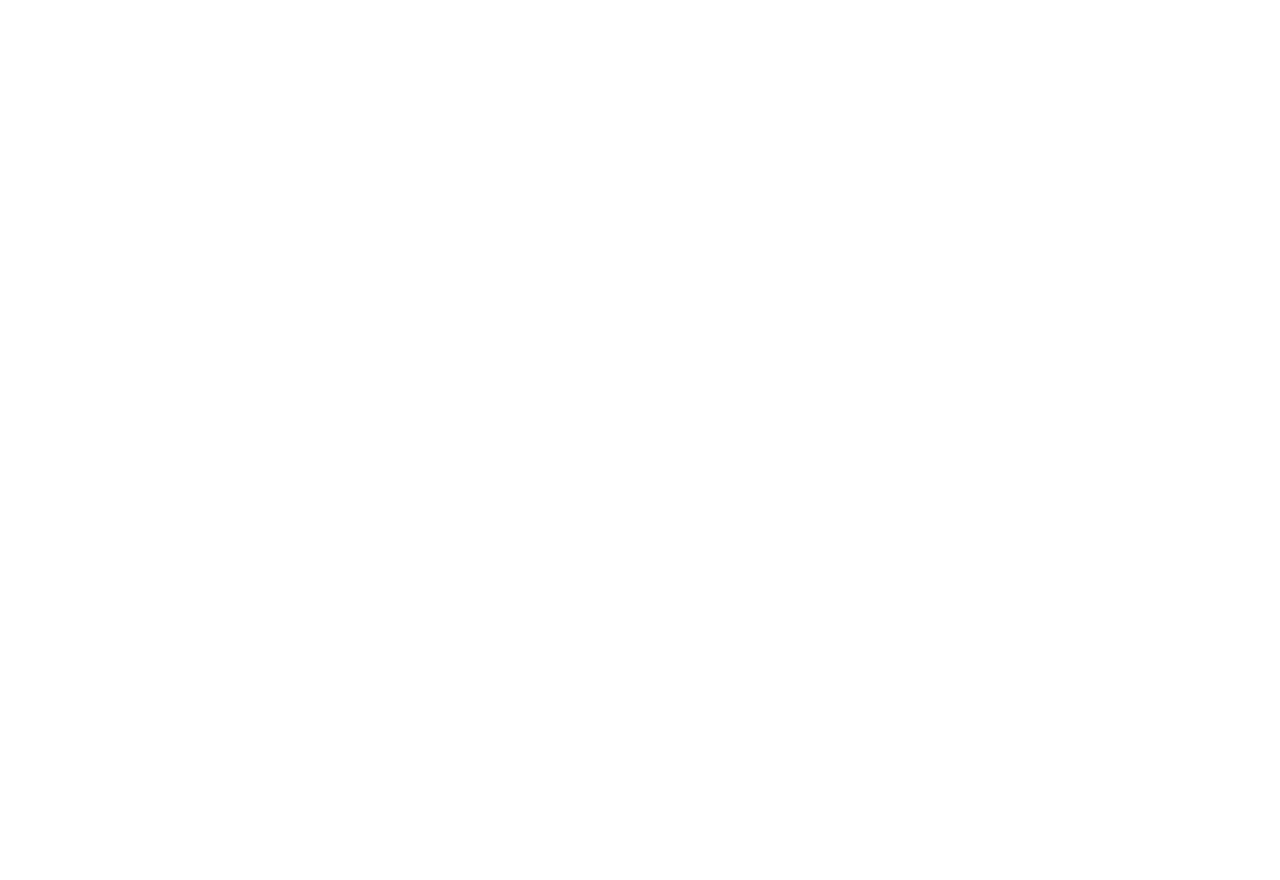
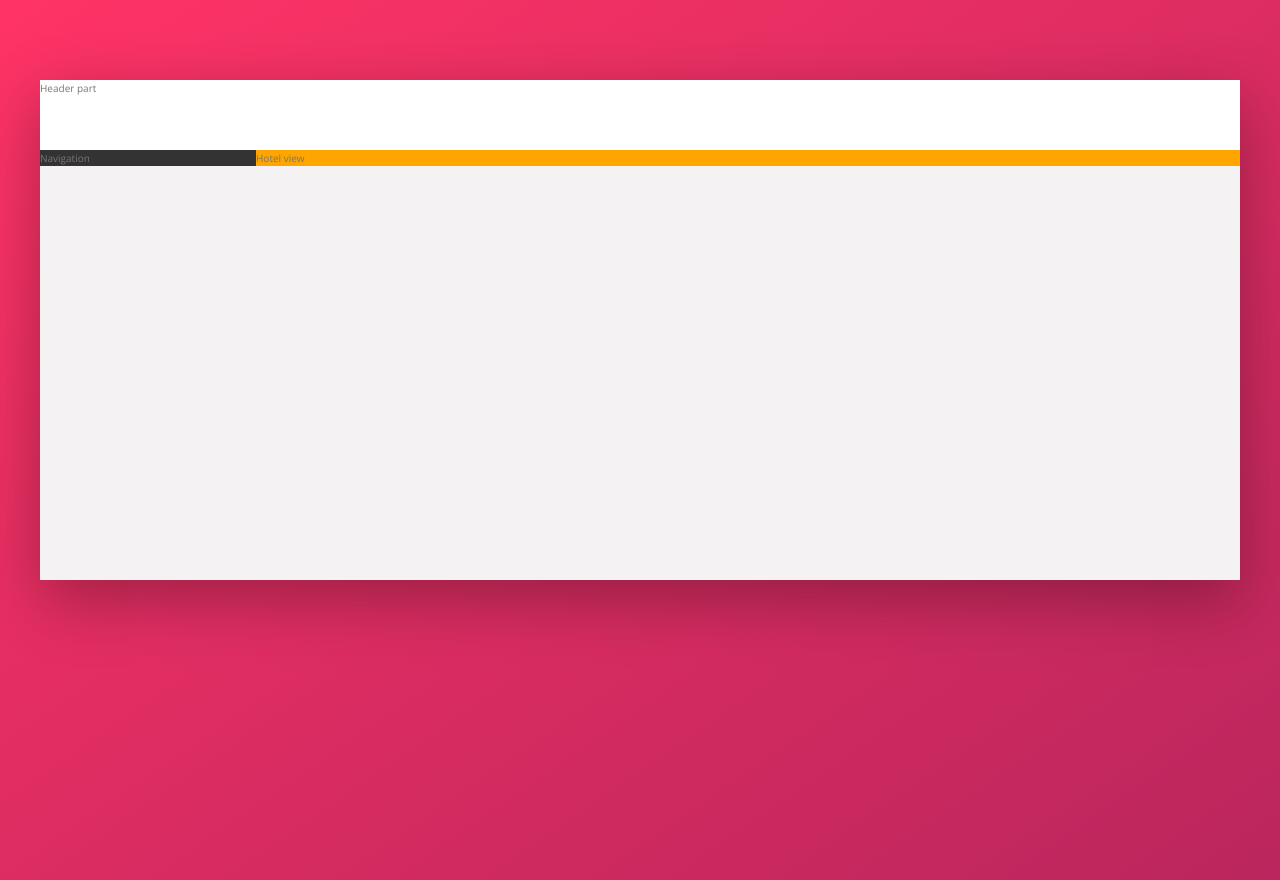
Before and after one commit to singhvikram26/Trillo, a website: page index.html in a window 1280 px wide. Before the commit the page ends 800 px from the top, so only its background shows below. Drawn offline with nearby package versions, Linux system fonts and the light colour scheme.

Commit message:
building layout structure completed

```diff
--- a/index.html
+++ b/index.html
@@ -11,6 +11,18 @@
         <title>trillo &mdash; Your all-in-one booking app</title>
     </head>
     <body>
-
+        <div class="container">
+            <div class="header">
+                Header part
+            </div>
+            <div class="content">
+                <nav class="sidebar">
+                    Navigation
+                </nav>
+                <main class="hotel-view">
+                    Hotel view
+                </main>
+            </div>
+        </div>
     </body>
 </html>
--- /dev/null
+++ b/sass/_base.scss
@@ -0,0 +1,62 @@
+/*
+COLORS
+
+Primary: #eb2f64
+Primary light: #FF3366
+Primary dark: #BA265D
+
+Grey light 1: #faf9f9
+Grey light 2: #f4f2f2
+Grey light 3: #f0eeee
+Grey light 4: #ccc
+
+Grey dark 1: #333
+Grey dark 2: #777
+Grey dark 3: #999
+
+*/
+:root{
+    --color-primary: #eb2f64;
+    --color-primary-dark: #BA265D;
+    --color-primary-light: #FF3366;
+
+    --color-grey-light-1: #faf9f9;
+    --color-grey-light-2: #f4f2f2;
+    --color-grey-light-3: #f0eeee;
+    --color-grey-light-4: #ccc;
+
+    --color-grey-dark-1: #333;
+    --color-grey-dark-2: #777;
+    --color-grey-dark-3: #999;
+
+    --shadow-dark:0 2rem 6rem rgba(0, 0, 0, .3);
+
+}
+
+*{
+    margin: 0;
+    padding: 0;
+}
+
+*,
+*::before,
+*::after{
+    box-sizing: inherit;
+}
+
+html{
+    box-sizing: border-box;
+    font-size: 62.5%;
+}
+
+body{
+    font-family: 'Open Sans', sans-serif;
+    font-weight: 400;
+    line-height: 1.6;
+    background-image: linear-gradient(to right bottom, var(--color-primary-light), var(--color-primary-dark));
+    background-size: cover;
+    min-height: 100vh;
+    background-repeat: no-repeat;
+    color: var(--color-grey-dark-2);
+
+}
--- /dev/null
+++ b/sass/_layout.scss
@@ -0,0 +1,32 @@
+.container{
+    max-width: 120rem;
+    margin: 8rem auto;
+    background-color: var(--color-grey-light-2);
+    box-shadow: var(--shadow-dark);
+    min-height: 50rem;
+}
+
+.header{
+    height: 7rem;
+    background-color: #fff;
+    border-bottom: var(--color-grey-light-2);
+}
+
+.content{
+    display: flex;
+}
+
+.sidebar{
+    background-color: var(--color-grey-dark-1);
+
+    //flex: element-grow element-shrink flex-basis
+    flex: 0 0 18%;
+}
+
+.hotel-view{
+    background-color: #fff;
+    background-color: orange;
+
+    //this will fill the remaining place available in content box this is 82%
+    flex: 1;
+}
--- a/sass/main.scss
+++ b/sass/main.scss
@@ -1,17 +1,3 @@
-/*
-COLORS
-
-Primary: #eb2f64
-Primary light: #FF3366
-Primary dark: #BA265D
-
-Grey light 1: #faf9f9
-Grey light 2: #f4f2f2
-Grey light 3: #f0eeee
-Grey light 4: #ccc
-
-Grey dark 1: #333
-Grey dark 2: #777
-Grey dark 3: #999
-
-*/
+@import "base";
+@import "layout";
+@import "components";
```
Also changed, not shown: css/style.comp.css (added), css/style.css, sass/_components.scss (added).
